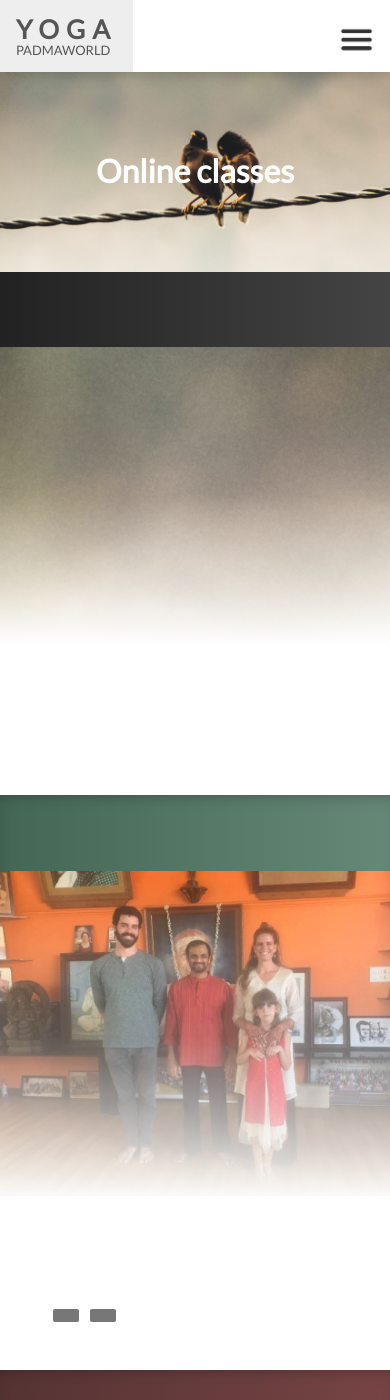
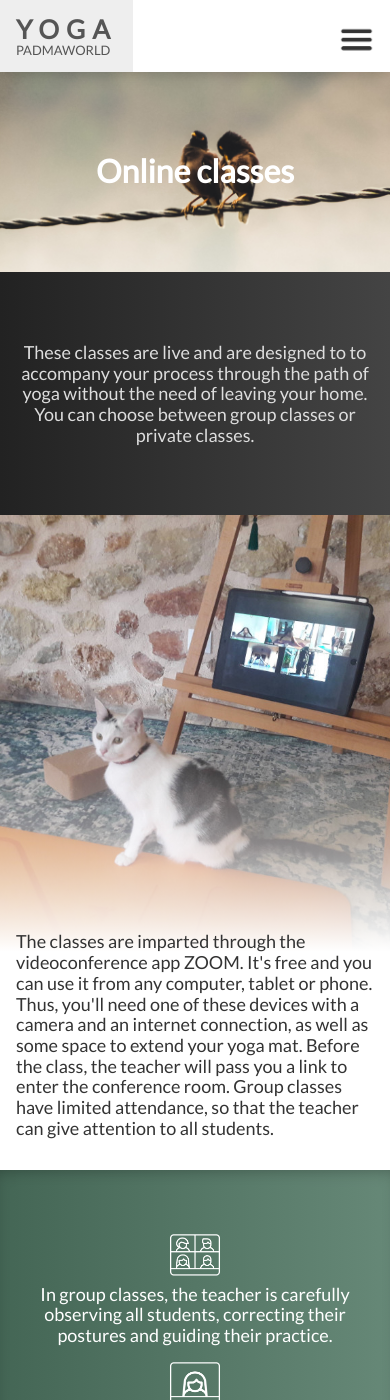
Before and after one commit to palomavillela/palomavillela.github.io, a Jekyll site: the page built from en/classes/online.html, in a window 390 px wide and 1400 px high. Built offline with Jekyll 4.4.1, drawn with Linux system fonts in a browser that asks for light colours; nearby versions of some CDN libraries; some of the changed text lies outside the part shown.

Commit message:
revamp: added online page

```diff
--- a/_includes/assets/css/components.css
+++ b/_includes/assets/css/components.css
@@ -61,6 +61,10 @@
     font-weight: bold;
     font-size: 18px;
     margin: 4px 8px 0 0;
+}
+
+.special-button {
+    background: #7c8;
 }
 
 .clear-block-button:hover {
--- a/_includes/classes/online.html
+++ b/_includes/classes/online.html
@@ -11,7 +11,7 @@
         </div>
     </div>
 </div>
-<div class="text-over-image-block wide-container online no-buttons" style="background-image:url('/assets/images/birds_on_cable.jpg')">
+<div class="text-over-image-block wide-container online no-buttons" style="background-image:url('/assets/images/erva_doce.jpg')">
     <div class="wide-container">
         <div class="centered-container pure-g">
             <div class="pure-u-1 pure-u-md-1-2"></div>
@@ -24,24 +24,29 @@
 <div class="two-column-colored-block wide-container online">
     <div class="centered-container pure-g">
         <div class="pure-1 pure-u-sm-1-2">
+            <div class="icon"><img src="/assets/images/icons/online_group_class.png"/></div>
             <p>{{ include.text_area_2 }}</p>
         </div>
         <div class="pure-1 pure-u-sm-1-2">
+            <div class="icon"><img src="/assets/images/icons/online_private_class.png"/></div>
             <p>{{ include.text_area_3 }}</p>
         </div>
     </div>
 </div>
-<div class="text-over-image-block reverse wide-container online" style="background-image:url('/assets/images/with_sharath.jpg')">
+<div class="text-over-image-block reverse wide-container online" style="background-image:url('/assets/images/lotus_shirt.jpg')">
     <div class="wide-container">
         <div class="centered-container pure-g">
             <div class="pure-u-1 pure-u-md-1-2">
                 <p>{{ include.text_area_4 }}</p>
                 <div class="buttons">
-                    <a class="pure-button clear-block-button" href="/{{ include.language }}/about/yoga.html">
-                        {{ include.text_about_yoga }}
+                    <a class="pure-button clear-block-button" href="/{{ include.language }}/classes/timetable.html">
+                        {{ include.text_timetable }}
                     </a>
-                    <a class="pure-button clear-block-button" href="/{{ include.language }}">
-                        {{ include.text_back_home }}
+                    <a class="pure-button clear-block-button" href="/{{ include.language }}/classes/prices.html">
+                        {{ include.text_prices }}
+                    </a>
+                    <a class="pure-button clear-block-button special-button" target="_blank" href="{{ include.discovery_class_form }}">
+                        {{ include.text_discovery_class }}
                     </a>
                 </div>
             </div>
@@ -49,5 +54,3 @@
         </div>
     </div>
 </div>
-<!--
--->
--- a/assets/css/styles.css
+++ b/assets/css/styles.css
@@ -21,6 +21,7 @@
 {% include /assets/css/caption.css %}
 {% include /assets/css/about_yoga.css %}
 {% include /assets/css/about_paloma.css %}
+{% include /assets/css/online.css %}
 {% include /assets/css/timetable.css %}
 {% include /assets/css/location.css %}
 {% include /assets/css/prices.css %}
--- a/en/classes/online.html
+++ b/en/classes/online.html
@@ -10,4 +10,13 @@
     language = "en"
 
     text_caption = "Online classes"
+    text_welcome = "These classes are live and are designed to to accompany your process through the path of yoga without the need of leaving your home. You can choose between group classes or private classes."
+    text_area_1 = "The classes are imparted through the videoconference app ZOOM. It's free and you can use it from any computer, tablet or phone. Thus, you'll need one of these devices with a camera and an internet connection, as well as some space to extend your yoga mat. Before the class, the teacher will pass you a link to enter the conference room. Group classes have limited attendance, so that the teacher can give attention to all students."
+    text_area_2 = "In group classes, the teacher is carefully observing all students, correcting their postures and guiding their practice."
+    text_area_3 = "In private classes, you have all the teacher's attention, who will adapt the class to your needs and answer your questions."
+    text_area_4 = "Have a look at our timetable and prices! To participate in our classes, you only need to contact us. We offer a FREE discovery class (it's private, 30-minutes-long and online), so that you get to know the teacher and her method, and have the chance to ask any questions. Arrange your discovery class now :-) we're eager to meet you!"
+    text_timetable = "Timetable"
+    text_prices = "Prices"
+    text_discovery_class = "Discovery class"
+    discovery_class_form = "https://docs.google.com/forms/d/e/1FAIpQLSdagLnLP5iKw33fEof3rT1WV2YLLTZho_IG9UDKSVSU6zNS_g/viewform?usp=sf_link"
 %}
```
Also changed, not shown: _includes/assets/css/online.css (added, +130 -0 lines), es/classes/online.html (+9 -0 lines), assets/images/erva_doce.jpg (added), assets/images/icons/online_group_class.jpg (added), assets/images/icons/online_group_class.png (added), assets/images/icons/online_private_class.png (added), assets/images/lotus_shirt.jpg (added), assets/images/the_yoga_hut.jpg (deleted).
